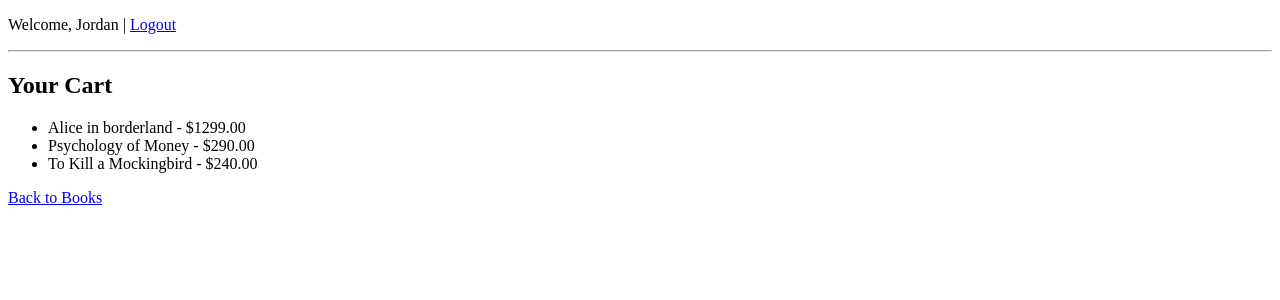
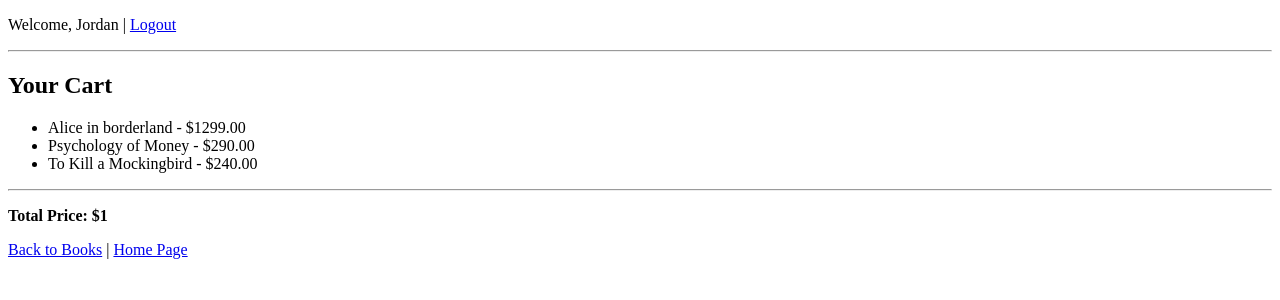
Before and after one commit to neelfutane/Django-Project-Bookstore, a Django app: template bookstore_project/bookstore/templates/bookstore/cart.html in a window 1280 px wide. Shown: the top 300 px of the page. Run offline with Django 5.2, Linux system fonts and the light colour scheme; a user stored in the database is signed in; data comes from the database, SQL or seed files in the repository; the template is opened without the code that fills it: values that come from a table or form of the project are taken from there, most other values are stand-ins (such as "Sample title", 1, 10 or a date in 2020).

Commit message:
Update cart.html

```diff
--- a/bookstore_project/bookstore/templates/bookstore/cart.html
+++ b/bookstore_project/bookstore/templates/bookstore/cart.html
@@ -8,5 +8,10 @@
     <li>Your cart is empty.</li>
     {% endfor %}
 </ul>
-<a href="{% url 'book_list' %}">Back to Books</a>
+{% if cart_books %}
+  <hr>
+  <p><strong>Total Price: ${{ total_price }}</strong></p>
+{% endif %}
+<a href="{% url 'book_list' %}">Back to Books</a> |
+<a href="{% url 'home' %}">Home Page</a>
 {% endblock %}
```
